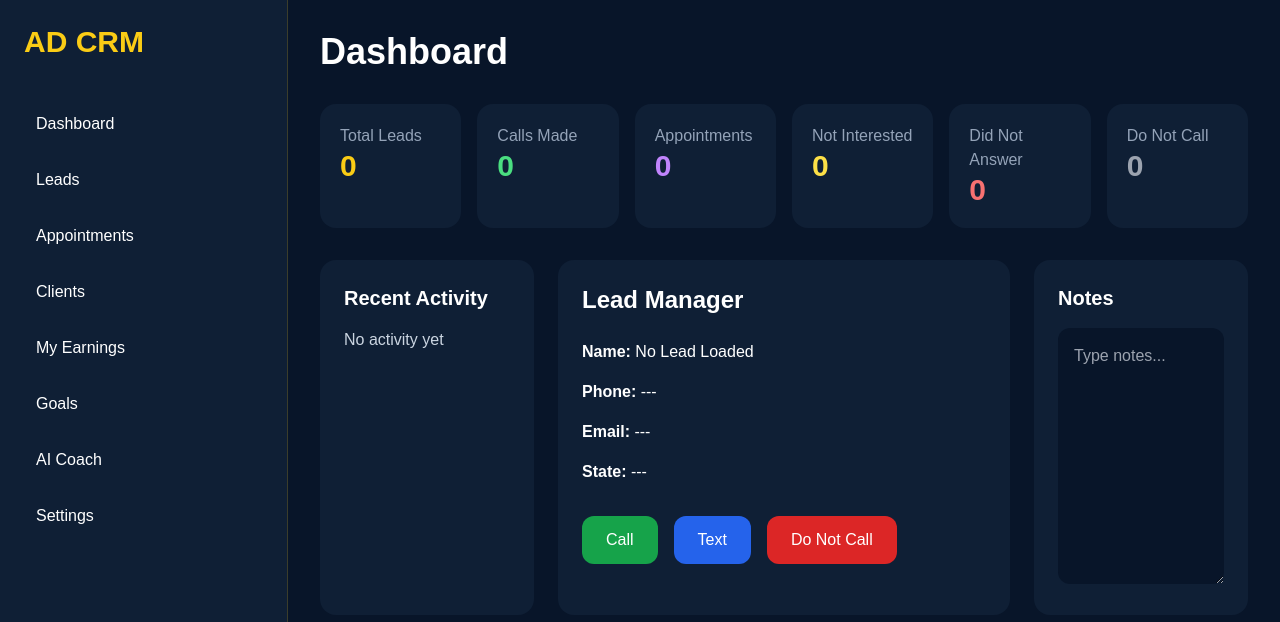
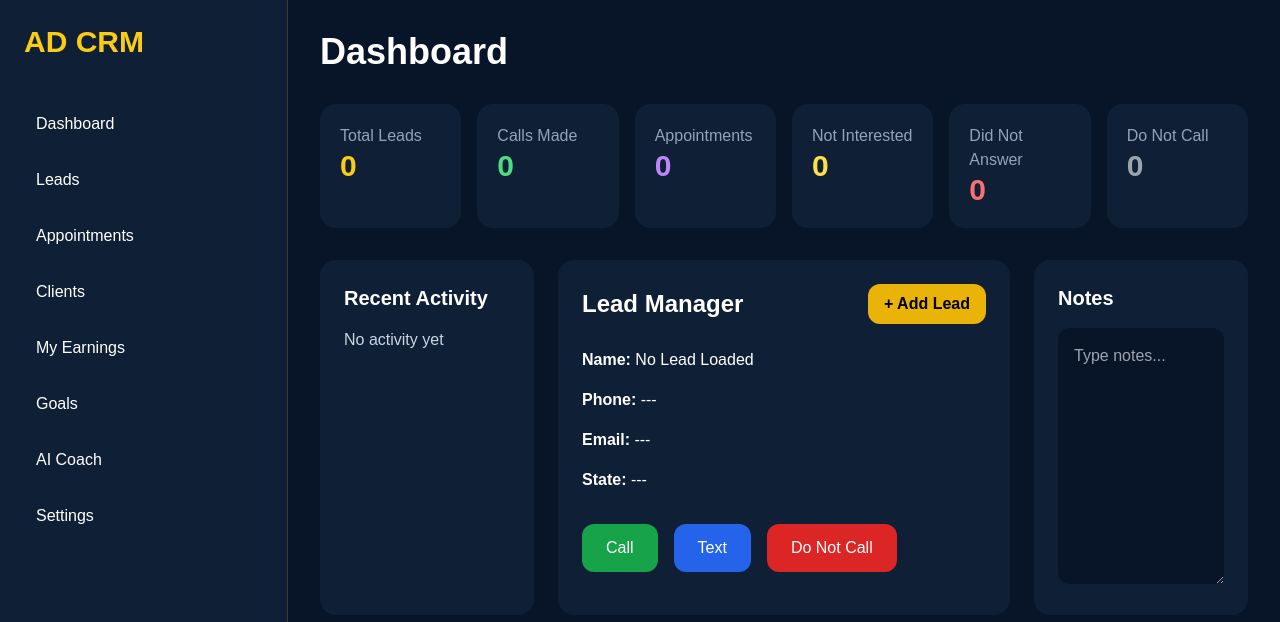
Before and after one commit to Engineco1414/ad-brokerage-crm, a Next.js app: page /dashboard in a window 1280 px wide. Shown: the top 622 px of the page. Built offline with nearby package versions, Linux system fonts and the light colour scheme.

Commit message:
Added Add Lead Button

```diff
--- a/app/dashboard/page.tsx
+++ b/app/dashboard/page.tsx
@@ -54,9 +54,17 @@ export default function Dashboard() {
 
   <div className="col-span-6 bg-[#0F1F35] rounded-2xl p-6">
 
-    <h2 className="text-2xl font-bold mb-6">
-      Lead Manager
-    </h2>
+    <div className="flex justify-between items-center mb-6">
+
+  <h2 className="text-2xl font-bold">
+    Lead Manager
+  </h2>
+
+  <button className="bg-yellow-500 text-black px-4 py-2 rounded-xl font-bold">
+    + Add Lead
+  </button>
+
+</div>
 
     <div className="space-y-4">
 
```
